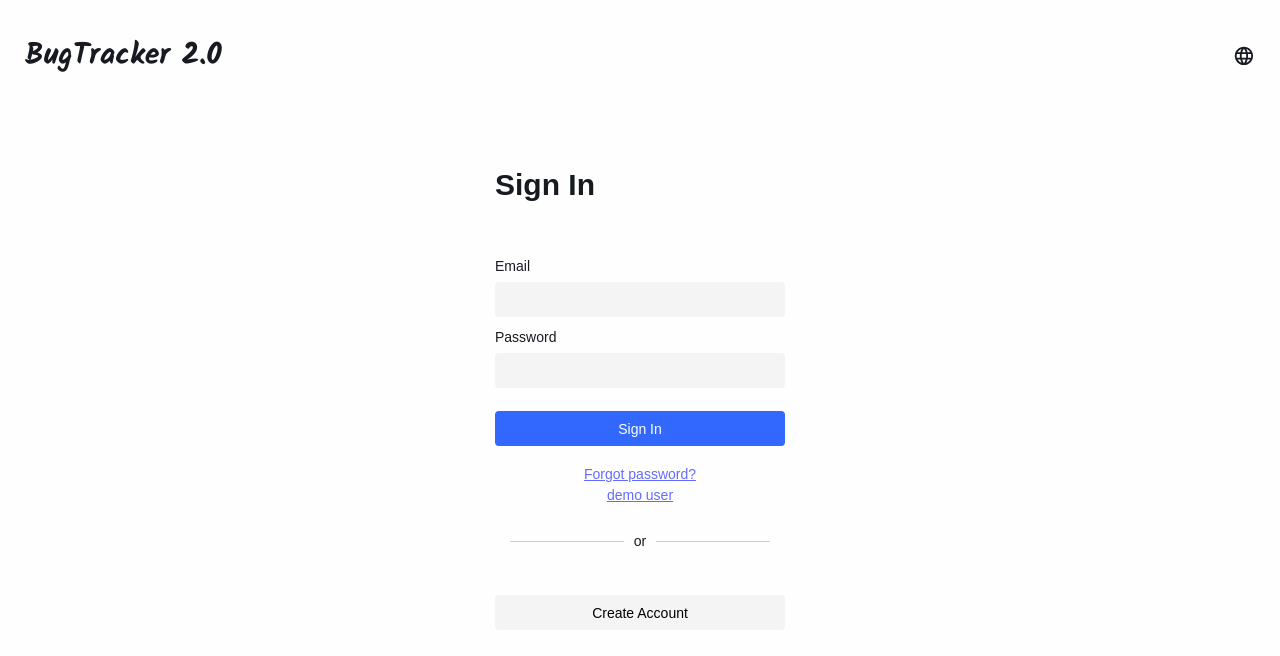
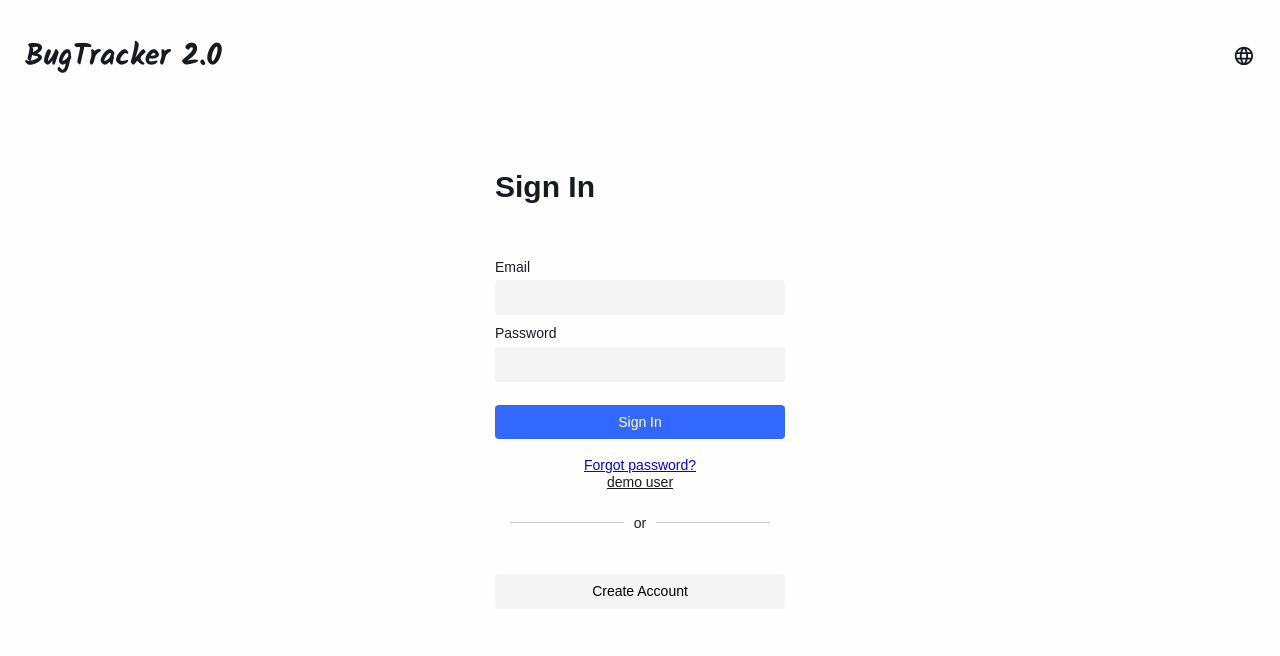
Before and after one commit to isaaxh/bug-tracker-2.0, a React (Vite) app: page / in a window 1280 px wide. Shown: the top 656 px of the page. Built offline with nearby package versions, Linux system fonts and the light colour scheme; no server answers; a web font is replaced by a local one.

Commit message:
remove index.css

```diff
--- a/src/index.css
+++ /dev/null
@@ -1,33 +0,0 @@
-:root {
-  font-family: Inter, system-ui, Avenir, Helvetica, Arial, sans-serif;
-  line-height: 1.5;
-  font-weight: 400;
-
-  color-scheme: light dark;
-  color: #1a1a1a;
-  background-color: #fefefe;
-
-  font-synthesis: none;
-  text-rendering: optimizeLegibility;
-  -webkit-font-smoothing: antialiased;
-  -moz-osx-font-smoothing: grayscale;
-  -webkit-text-size-adjust: 100%;
-}
-
-a {
-  font-weight: 500;
-  color: #646cff;
-  text-decoration: inherit;
-}
-a:hover {
-  color: #535bf2;
-}
-
-body {
-  min-height: 100vh;
-}
-
-h1 {
-  font-size: 3.2em;
-  line-height: 1.1;
-}
--- a/src/main.tsx
+++ b/src/main.tsx
@@ -1,6 +1,5 @@
 import React from "react";
 import ReactDOM from "react-dom";
-import "./index.css";
 import App from "./App";
 import { BrowserRouter } from "react-router-dom";
 
```
